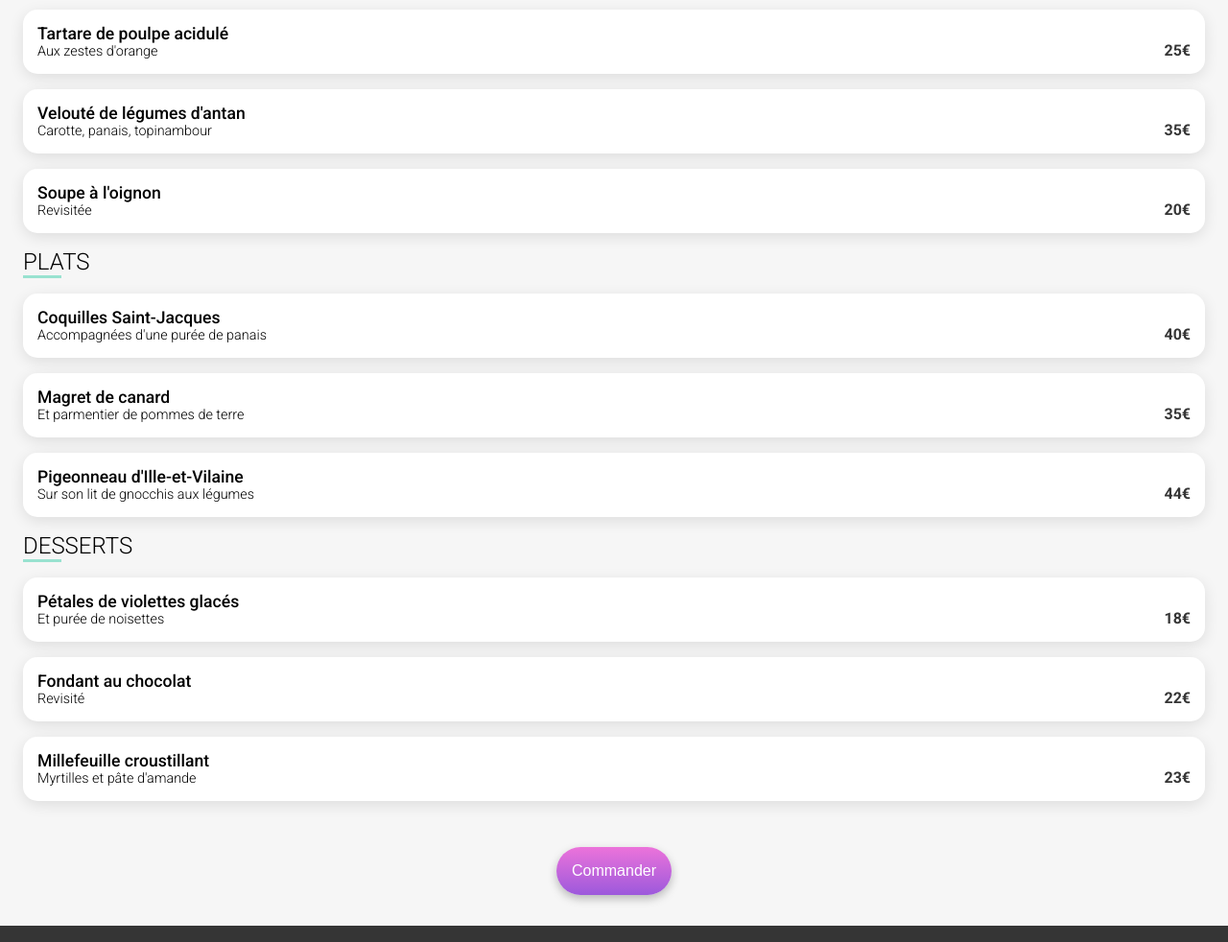
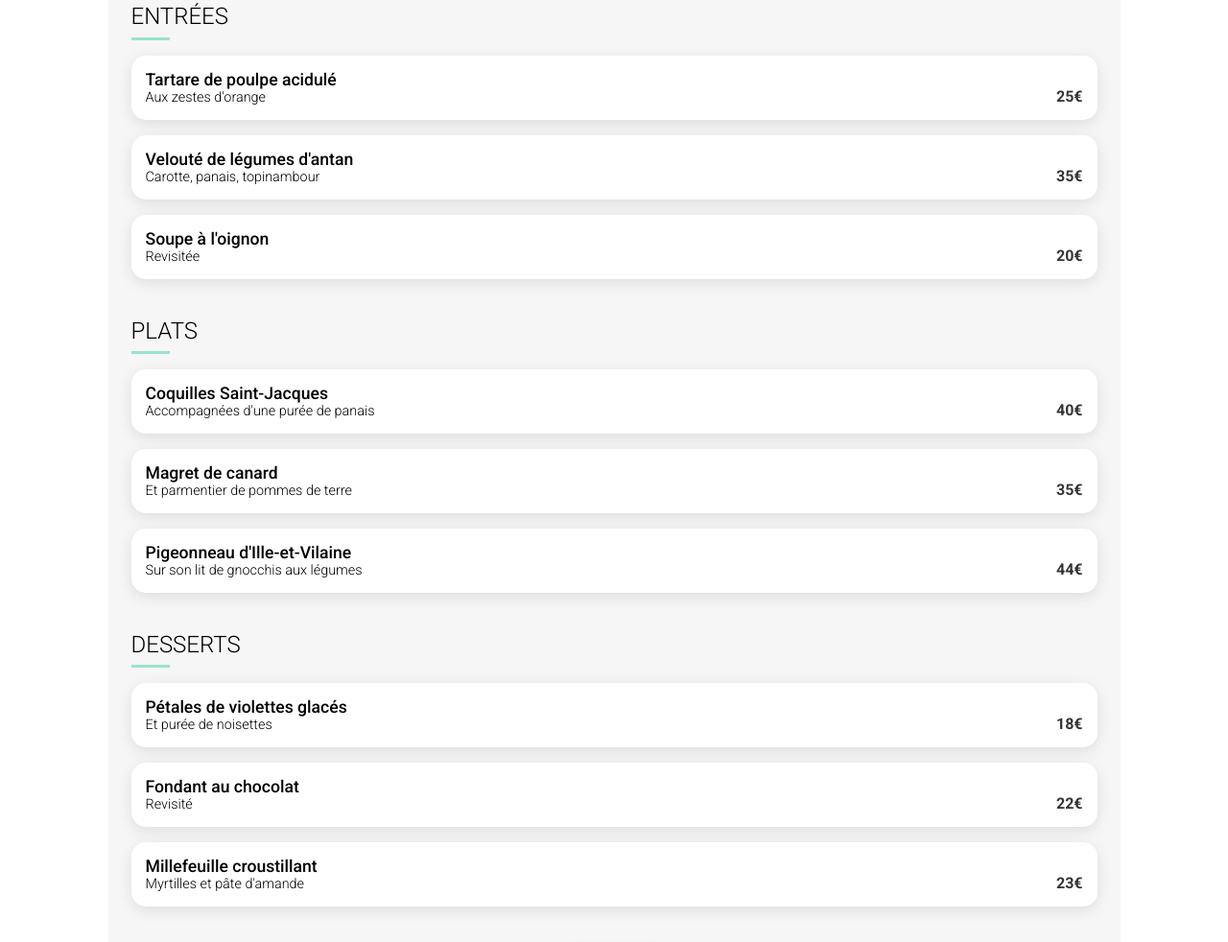
Before and after one commit to B-Audrey/F3-OhMyFood, a website: page restaurants/aLaFrancaise.html in a window 1280 px wide. Shown: the part 417-1399 px from the top of the page at 96% size. Drawn offline with Linux system fonts and the light colour scheme; a web font is replaced by a local one.

Commit message:
mise en page

```diff
--- a/sass/components/category.scss
+++ b/sass/components/category.scss
@@ -4,6 +4,7 @@
 
     &__title{
         font-weight: 300;
+        margin-bottom: 0.3em;
     }
     &__underline{
         display: block;
--- a/sass/components/food.scss
+++ b/sass/components/food.scss
@@ -9,7 +9,7 @@
     display: flex;
     align-items: flex-end;
     justify-content: space-between;
-    margin: 1em 0;
+    margin: 1em 0 0 0;
     box-shadow: 0px 4.01149px 15.0431px 0px rgba(0, 0, 0, 0.10);
     }
     & div {
--- a/sass/pages/restaurant.scss
+++ b/sass/pages/restaurant.scss
@@ -11,13 +11,18 @@
 .restaurantMenu {
     background-color: $light-background-color;
     border-radius: 40px 40px 0 0;
-    margin-top: -75px;
     box-sizing: border-box;
     padding: 0 1.5em;
     display: flex;
+    row-gap: 40px;
     flex-direction: column;
     align-items: center;
     width: 100%;
+    max-width: 1055px;
+    margin: auto;
+    position: relative;
+    top: -75px;
+    margin-bottom: -75px;
 }
 
 .restaurant__title {
@@ -27,5 +32,5 @@
 }
 
 .restaurant__button {
-    margin: 2em;
+    margin-bottom: 40px;
 }
```
Also changed, not shown: sass/components/category.css, sass/components/food.css, sass/pages/restaurant.css, 3 other files.
